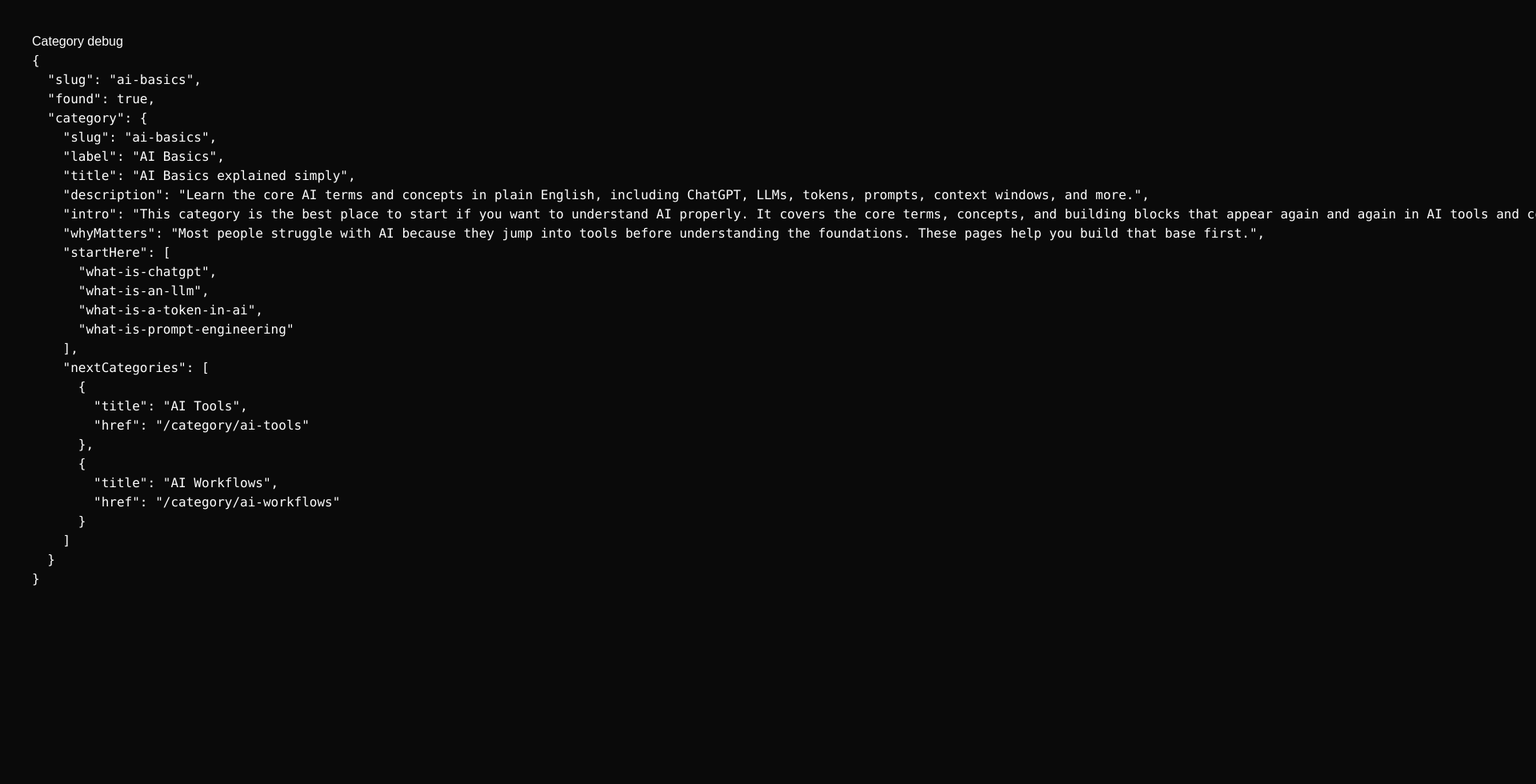
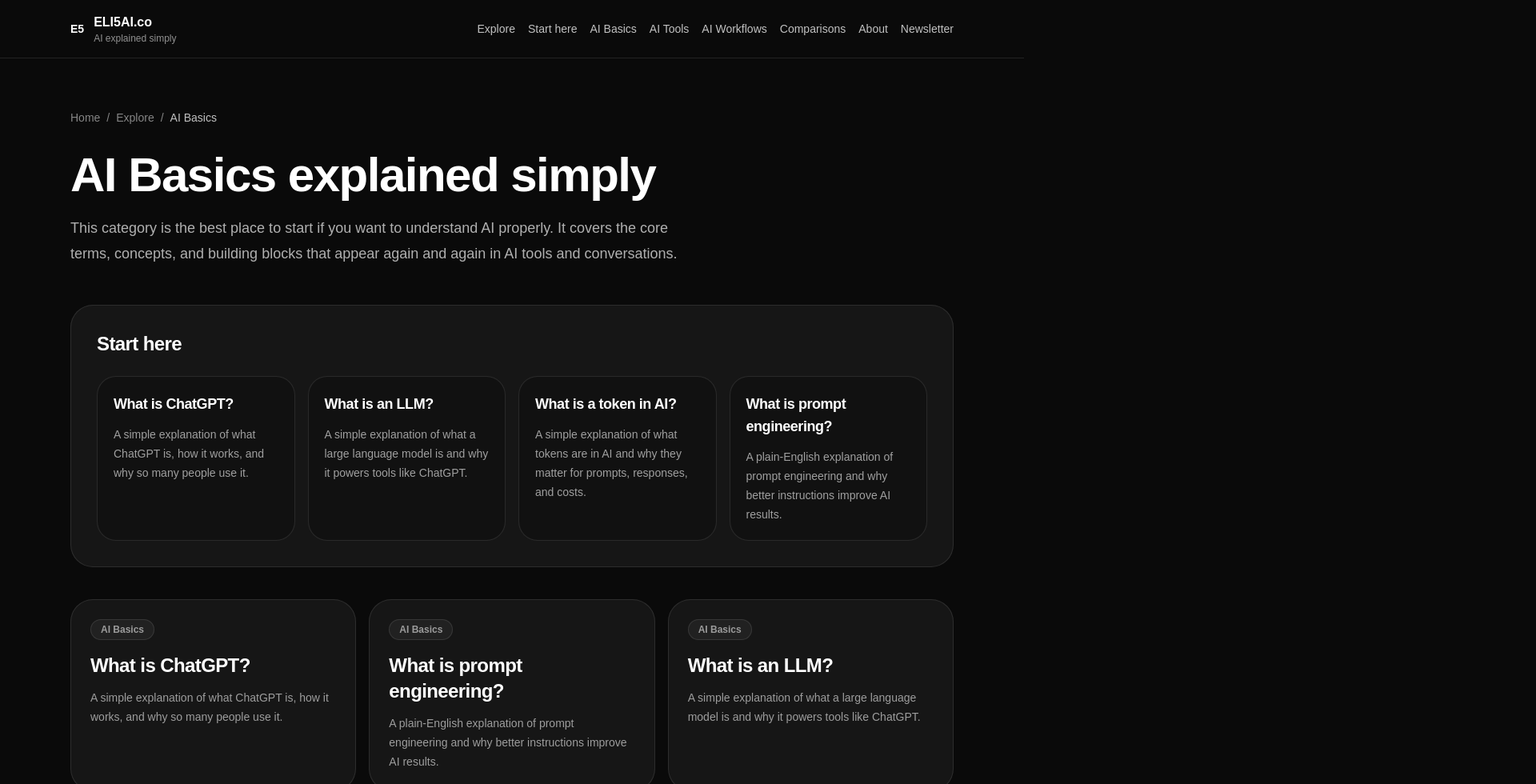
Before and after one commit to licsuj/nextjs-boilerplate, a Next.js app: page /category/ai-basics in a window 1280 px wide. Shown: the top 980 px of the page at 80% size, 1920 px wide, since content can reach past the window. Before the commit the page ends 800 px from the top, so only its background shows below. Built offline with nearby package versions, Linux system fonts and the light colour scheme.

Commit message:
Update page.tsx

```diff
--- a/app/category/[slug]/page.tsx
+++ b/app/category/[slug]/page.tsx
@@ -1,20 +1,138 @@
-import { categories } from "@/lib/categories";
+import Link from "next/link";
+import { notFound } from "next/navigation";
+import type { Metadata } from "next";
+import { explainers } from "@/lib/explainers";
+import { categories, categoryList } from "@/lib/categories";
+import SiteHeader from "@/components/SiteHeader";
+import SiteFooter from "@/components/SiteFooter";
 
 type Props = {
-  params: { slug: string };
+  params: Promise<{ slug: string }>;
 };
 
-export function generateStaticParams() {
-  return Object.keys(categories).map((slug) => ({ slug }));
+function getCategory(slug: string) {
+  return categories[slug];
 }
 
-export default function CategoryPage({ params }: Props) {
-  const category = categories[params.slug];
+export function generateStaticParams() {
+  return categoryList.map((category) => ({ slug: category.slug }));
+}
+
+export async function generateMetadata({ params }: Props): Promise<Metadata> {
+  const { slug } = await params;
+  const category = getCategory(slug);
+
+  if (!category) {
+    return {
+      title: "Category not found",
+      description: "This category could not be found.",
+    };
+  }
+
+  const canonical = `https://www.eli5ai.co/category/${category.slug}`;
+
+  return {
+    title: `${category.title} | ELI5AI.co`,
+    description: category.description,
+    alternates: { canonical },
+    openGraph: {
+      title: `${category.title} | ELI5AI.co`,
+      description: category.description,
+      url: canonical,
+      siteName: "ELI5AI.co",
+      type: "website",
+    },
+    twitter: {
+      card: "summary_large_image",
+      title: `${category.title} | ELI5AI.co`,
+      description: category.description,
+    },
+  };
+}
+
+export default async function CategoryPage({ params }: Props) {
+  const { slug } = await params;
+  const category = getCategory(slug);
+
+  if (!category) {
+    notFound();
+  }
+
+  const items = explainers.filter((item) => item.category === category.label);
+
+  const featured = category.startHere
+    .map((featuredSlug) => explainers.find((item) => item.slug === featuredSlug))
+    .filter((item): item is (typeof explainers)[number] => Boolean(item));
 
   return (
-    <main style={{ padding: 40 }}>
-      <h1>Category debug</h1>
-      <pre>{JSON.stringify({ slug: params.slug, found: !!category, category }, null, 2)}</pre>
+    <main className="min-h-screen bg-neutral-950 text-white">
+      <SiteHeader />
+
+      <div className="mx-auto max-w-6xl px-6 py-16">
+        <nav className="mb-8 flex flex-wrap items-center gap-2 text-sm text-white/50">
+          <Link href="/">Home</Link>
+          <span>/</span>
+          <Link href="/explore">Explore</Link>
+          <span>/</span>
+          <span className="text-white/75">{category.label}</span>
+        </nav>
+
+        <header className="mb-12">
+          <h1 className="text-4xl font-semibold tracking-tight md:text-6xl">
+            {category.title}
+          </h1>
+          <p className="mt-5 max-w-3xl text-lg leading-8 text-white/68">
+            {category.intro}
+          </p>
+        </header>
+
+        {featured.length > 0 && (
+          <section className="mb-10 rounded-[28px] border border-white/10 bg-white/5 p-8">
+            <h2 className="text-2xl font-semibold tracking-tight">
+              Start here
+            </h2>
+
+            <div className="mt-6 grid gap-4 md:grid-cols-2 xl:grid-cols-4">
+              {featured.map((item) => (
+                <Link
+                  key={item.slug}
+                  href={`/explain/${item.slug}`}
+                  className="rounded-[24px] border border-white/10 bg-black/20 p-5 transition hover:bg-black/30"
+                >
+                  <h3 className="text-lg font-semibold tracking-tight">
+                    {item.title}
+                  </h3>
+                  <p className="mt-3 text-sm leading-6 text-white/60">
+                    {item.description}
+                  </p>
+                </Link>
+              ))}
+            </div>
+          </section>
+        )}
+
+        <section className="grid gap-4 sm:grid-cols-2 xl:grid-cols-3">
+          {items.map((item) => (
+            <Link
+              key={item.slug}
+              href={`/explain/${item.slug}`}
+              className="rounded-[28px] border border-white/10 bg-white/5 p-6 transition hover:bg-white/[0.07]"
+            >
+              <div className="inline-flex rounded-full border border-white/10 bg-white/5 px-3 py-1 text-xs font-semibold text-white/55">
+                {item.category}
+              </div>
+              <h3 className="mt-4 text-2xl font-semibold tracking-tight">
+                {item.title}
+              </h3>
+              <p className="mt-3 text-sm leading-6 text-white/58">
+                {item.description}
+              </p>
+            </Link>
+          ))}
+        </section>
+      </div>
+
+      <SiteFooter />
     </main>
   );
 }
```
